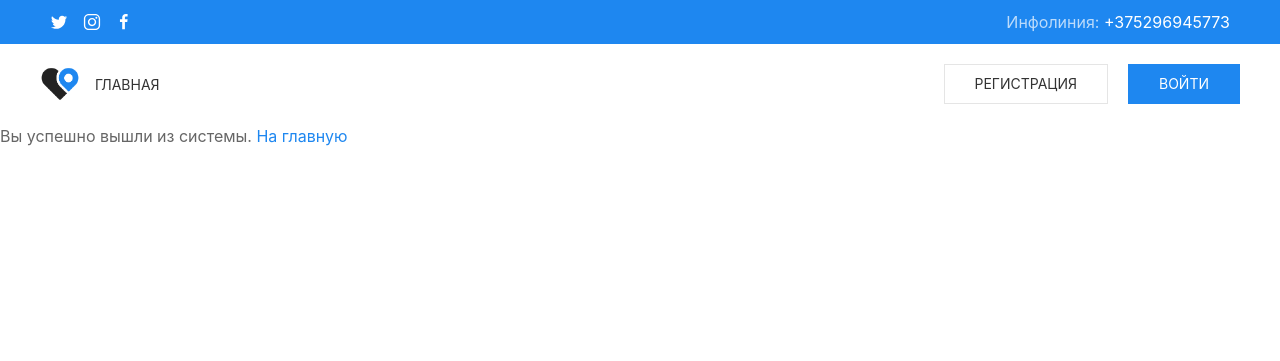
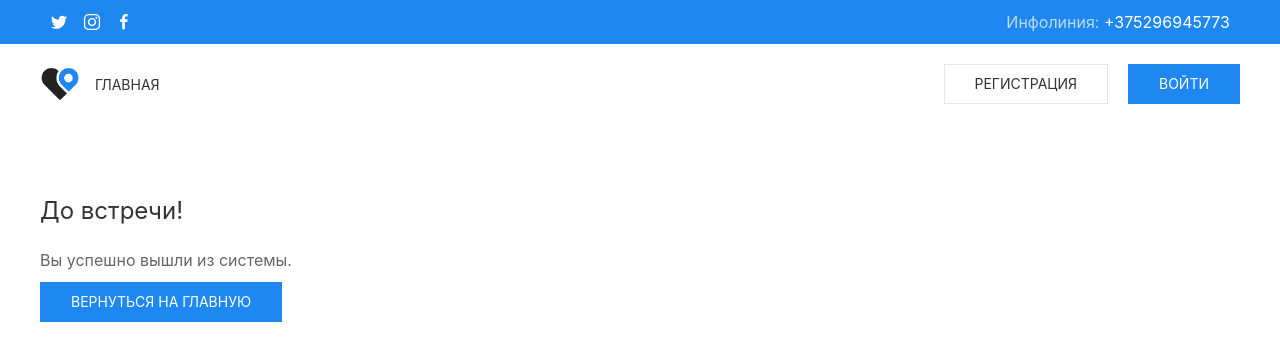
Before and after one commit to alex-best/taxikilometydobra, a Django app: page /logout/ in a window 1280 px wide. Shown: the top 361 px of the page. Run offline with Django 3.2, Linux system fonts and the light colour scheme.

Commit message:
Выбор типа аккаунта при регистрации добавлен
+ Выбор типа аккаунта добавлен в форму регистрации
+ Небольшие изменения в моделях
+ Изменена страница logout'а

```diff
--- a/accounts/forms.py
+++ b/accounts/forms.py
@@ -17,9 +17,9 @@ class RegistrationForm(forms.ModelForm):
     """
 
     user_type = forms.ChoiceField(
-        required = False,
+        required=True,
         choices=UserTypes.CHOICES[1:],
-        widget=RadioSelect(attrs={'class':'uk-radio'}),
+        widget=RadioSelect(attrs={'class': 'uk-radio'}),
         initial=UserTypes.CHOICES[1][0],
     )
     error_css_class = 'uk-form-danger'
--- a/accounts/views.py
+++ b/accounts/views.py
@@ -31,6 +31,8 @@ class RegistrationView(FormView):
         """
 
         user = form.save()
+        user.profile.user_type = form.cleaned_data.get('user_type')
+        user.profile.save()
         authenticate(
             phone=form.cleaned_data.get('phone'),
             password=form.cleaned_data.get('password')
--- a/config/urls.py
+++ b/config/urls.py
@@ -5,8 +5,8 @@ from django.conf.urls.static import static
 
 from django.contrib.auth.views import LoginView, LogoutView
 
+from accounts.views import RegistrationView, ChangePasswordView, ChangeAccountView
 from main.views import HomeView
-from accounts.views import RegistrationView, ChangePasswordView, ChangeAccountView
 from profiles.views import ChangeProfileView, ProfileDetail
 from trips.views import TripsList, CreateTrip
 
--- a/profiles/models.py
+++ b/profiles/models.py
@@ -15,6 +15,7 @@ class UserTypes:
         (FAMILY, 'Семья'),
     )
 
+
 class UserProfile(models.Model):
     user = models.OneToOneField(settings.AUTH_USER_MODEL, on_delete=models.CASCADE, related_name='profile')
     user_type = models.CharField(max_length=15, choices=UserTypes.CHOICES, default=UserTypes.BENEFACTOR)
@@ -31,7 +32,8 @@ class StaffProfile(models.Model):
 
 
 class FamilyProfile(models.Model):
-    trips_per_month = models.PositiveIntegerField(verbose_name='Необходимое количество поездок в месяц', blank=True)
+    trips_per_month = models.PositiveIntegerField(verbose_name='Необходимое количество поездок в месяц', blank=True,
+                                                  null=True)
     car_requirements = models.TextField(verbose_name='Требования к машине', blank=True)
     info = models.TextField(verbose_name='Дополнительно', max_length=500, blank=True)
 
--- a/templates/accounts/logout.html
+++ b/templates/accounts/logout.html
@@ -3,6 +3,11 @@
 {% block title %}Успешно{% endblock %}
 
 {% block content %}
-    Вы успешно вышли из системы.
-    <a href="{% url 'home' %}">На главную</a>
+    <div class="uk-section" uk-height-viewport="expand: true">
+        <div class="uk-container">
+            <h3>До встречи!</h3>
+            Вы успешно вышли из системы.<br>
+            <a class="uk-button uk-button-primary uk-margin-small-top" href="{% url 'home' %}">Вернуться на главную</a>
+        </div>
+    </div>
 {% endblock %}
--- a/trips/models.py
+++ b/trips/models.py
@@ -41,7 +41,7 @@ class Trip(models.Model):
 
     created = models.DateTimeField(verbose_name='Создана', auto_now_add=True)
     status = models.CharField(verbose_name='Статус', max_length=2,
-                                choices=TripStatus.CHOICES, default=TripStatus.CREATED)
+                              choices=TripStatus.CHOICES, default=TripStatus.CREATED)
     length = models.FloatField(verbose_name='Длина пути', blank=True, null=True)
 
 
```
Also changed, not shown: profiles/migrations/0005_auto_20180406_0754.py (added), profiles/migrations/0006_auto_20180406_0841.py (added), trips/migrations/0006_auto_20180406_0754.py (added).
